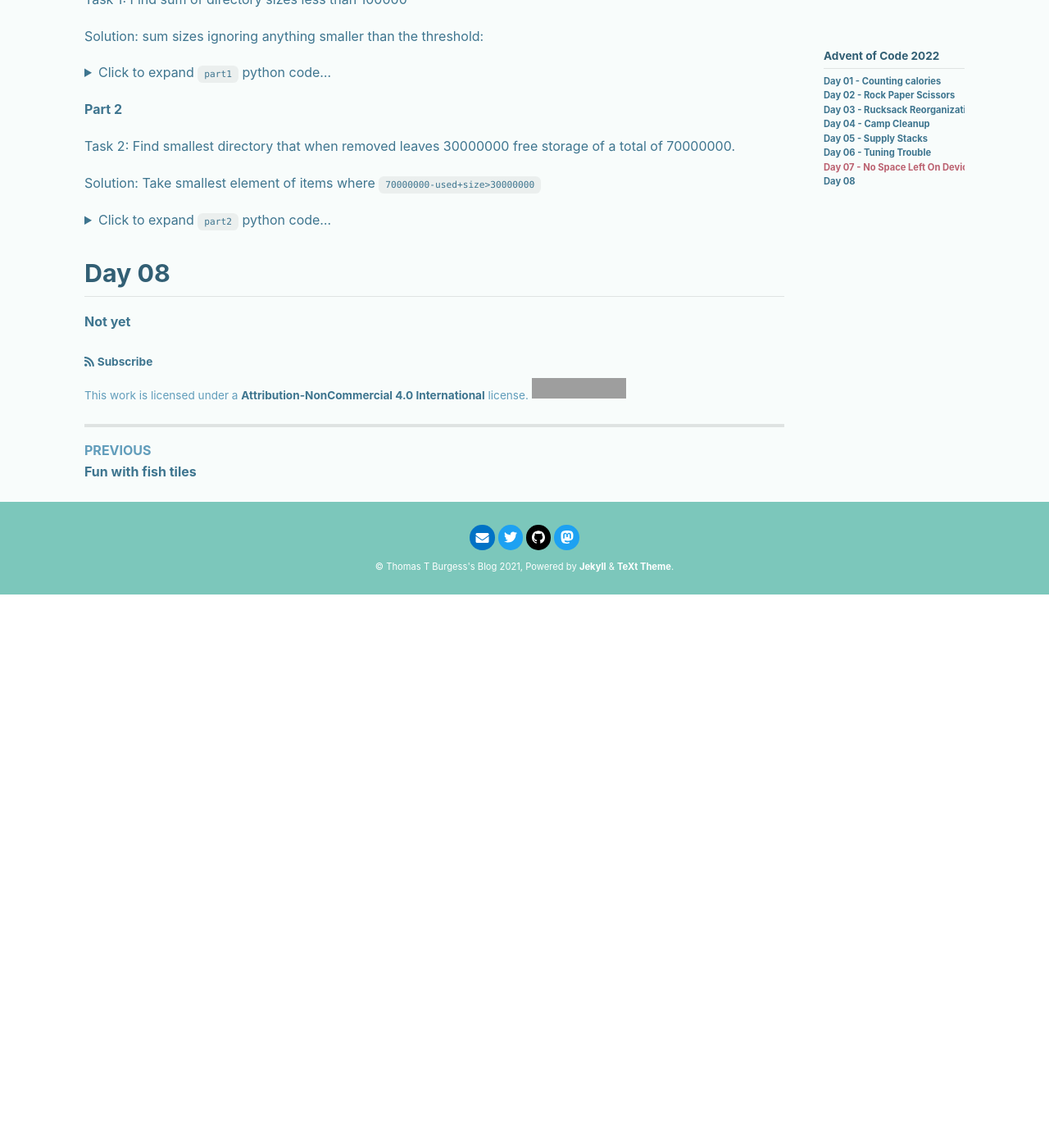
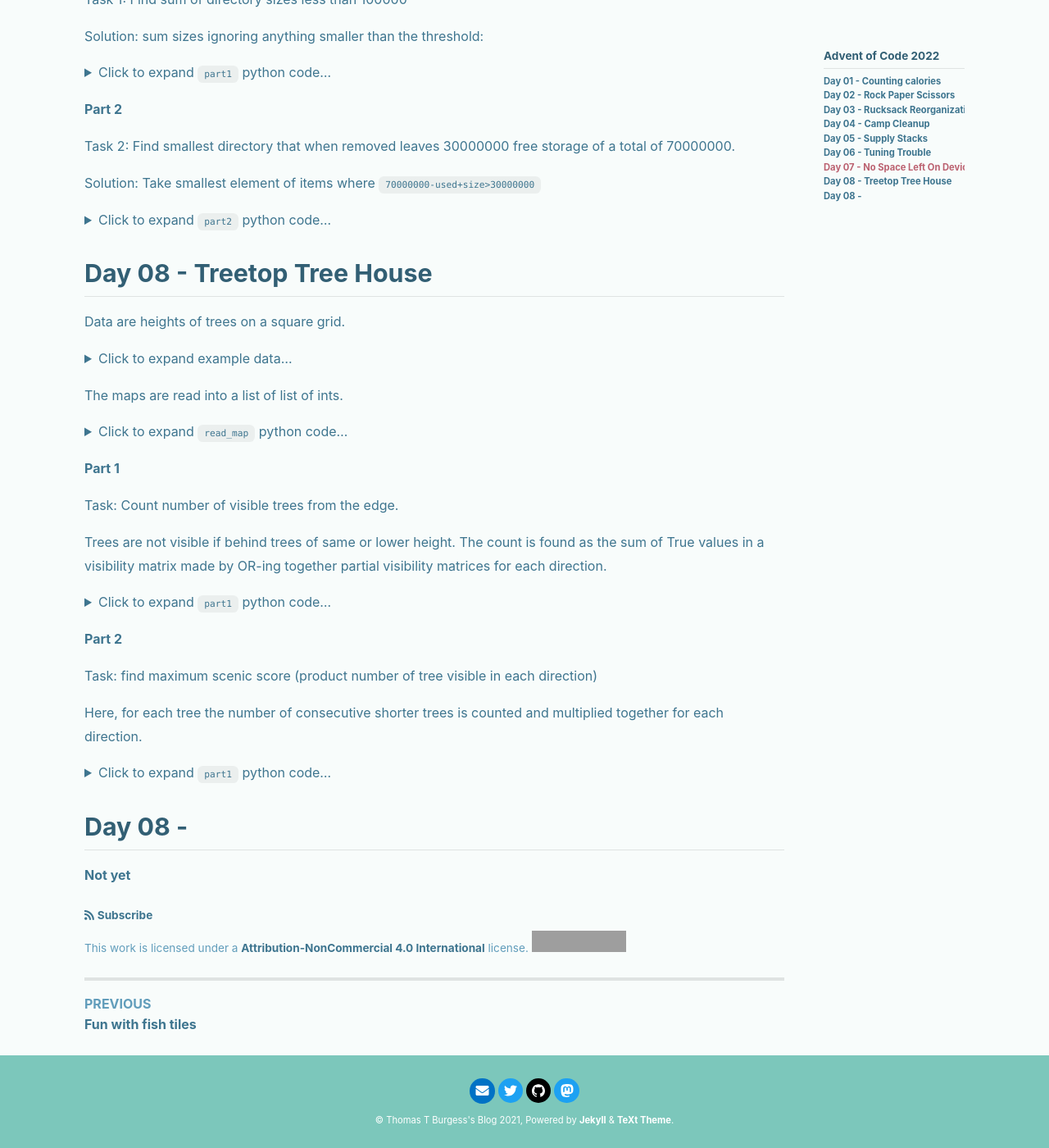
Before and after one commit to thomasburgess/thomasburgess.github.io, a Jekyll site: the page built from _posts/2022-12-01-aoc22.md, in a window 1280 px wide and 1400 px high, scrolled down 5124 px. Shown: the whole window at 82% size. Built offline with Jekyll 4.4.1, drawn with Linux system fonts in a browser that asks for light colours; nearby versions of some CDN libraries; comment, search, counter and statistics services are not loaded; before the commit the page ends 5849 px from its top, so only the background shows below that; grey boxes are pictures that could not be loaded.

Commit message:
aoc2022: day08

````diff
--- a/_posts/2022-12-01-aoc22.md
+++ b/_posts/2022-12-01-aoc22.md
@@ -530,5 +530,111 @@ def part2(data: dict, total=70000000, req=30000000) -> int:
 {% enddetails %}
 
 
-## Day 08
+## Day 08 - Treetop Tree House
+
+Data are heights of trees on a square grid.
+
+{% details Click to expand example data... %}
+```
+30373
+25512
+65332
+33549
+35390
+```
+{% enddetails %}
+
+The maps are read into a list of list of ints.
+
+{% details Click to expand `read_map` python code... %}
+```python
+def read_map(path: str) -> tuple[tuple[int]]:
+    """Read in data into 2D int array"""
+    with open(path, "r") as f:
+        return tuple(tuple(map(int, i.strip())) for i in f.readlines())
+```
+{% enddetails %}
+
+
+**Part 1**
+
+Task: Count number of visible trees from the edge.
+
+Trees are not visible if behind trees of same or lower height.
+The count is found as the sum of True values in a visibility matrix
+made by OR-ing together partial visibility matrices for each direction.
+
+{% details Click to expand `part1` python code... %}
+```python
+def T(data: tuple[tuple[int]]) -> tuple[tuple[int]]:
+    """Transpose list of lists"""
+    return tuple(zip(*data))
+
+
+def vor(x: list[bool], y: list[bool]) -> list[bool]:
+    """Elementwise or of lists x and y"""
+    return tuple(i or j for i, j in zip(x, y))
+
+
+def vx(x: tuple[int]) -> tuple[bool]:
+    """Visibility for each element in row x"""
+    return [True] + [all(j < x[i] for j in x[:i]) for i in range(1, len(x))]
+
+
+def vis(data: tuple[tuple[int]]) -> tuple[tuple[bool]]:
+    """Visibilities for both directions in each row in data"""
+    return tuple(vor(vx(x), vx(x[::-1])[::-1]) for x in data)
+
+
+def visibility(data: tuple[tuple[int]]) -> tuple[tuple[bool]]:
+    """Visibility ORed for rows and columns in data"""
+    return tuple(vor(i, j) for i, j in zip(vis(data), T(vis(T(data)))))
+
+
+def sum_visibility(data: tuple[tuple[int]]) -> int:
+    """Sum visibilities"""
+    return sum(sum(i) for i in visibility(data))
+```
+{% enddetails %}
+
+**Part 2**
+
+Task: find maximum scenic score (product number of tree visible in each direction)
+
+Here, for each tree the number of consecutive shorter trees is counted and multiplied together for each direction.
+
+{% details Click to expand `part1` python code... %}
+```python
+def count(v0: int, v: list[int]) -> int:
+    """Count trees"""
+    n = 0
+    for x in v:
+        n += 1
+        if v0 <= x:
+            break
+    return n
+
+
+def scenic(data: tuple[tuple[int]]) -> int:
+    """Compute scenic score for each tree"""
+    scenic_scores = dict()
+    data_t = T(data)
+    r = len(data)
+    c = len(data[0])
+    maxx = 0
+    for i in range(r):
+        for j in range(c):
+            x = data[i][j]
+            maxx = max(
+                maxx,
+                count(x, data[i][:j][::-1])
+                * count(x, data[i][j + 1 : c])
+                * count(x, data_t[j][:i][::-1])
+                * count(x, data_t[j][i + 1 : r]),
+            )
+    return maxx
+```
+{% enddetails %}
+
+## Day 08 -
 **Not yet**
````
